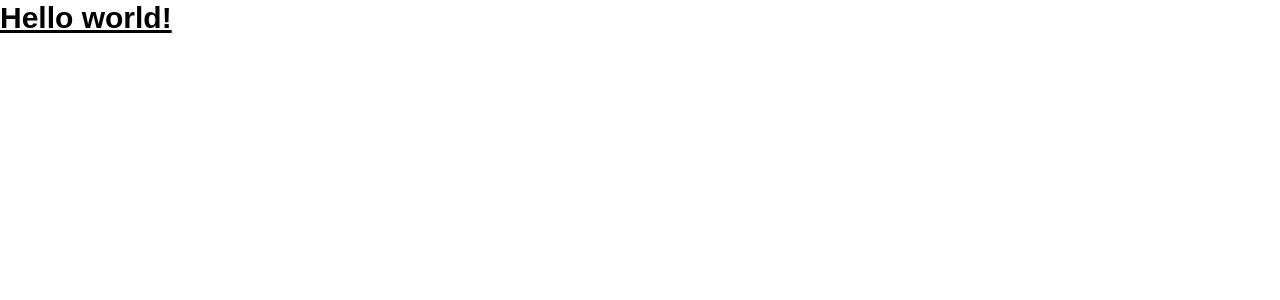
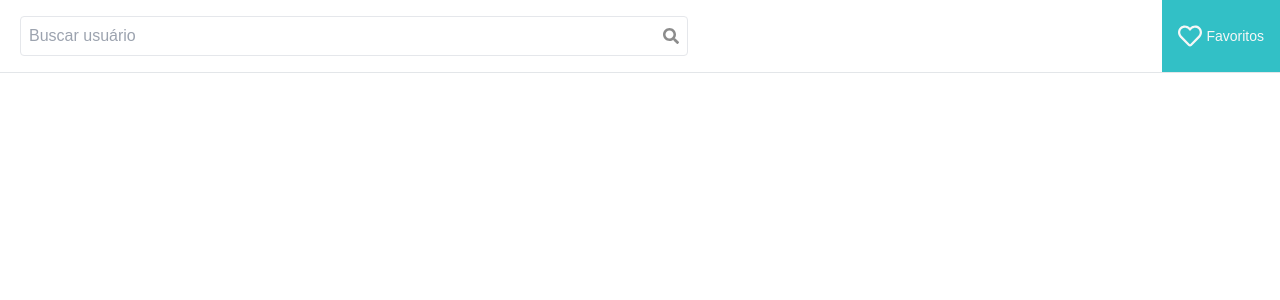
Before and after one commit to anapfern/GitHub-Repos, a React (Vite) app: page / in a window 1280 px wide. Shown: the top 300 px of the page. Built offline with nearby package versions, Linux system fonts and the light colour scheme.

Commit message:
feat: create header component

```diff
--- a/package.json
+++ b/package.json
@@ -12,7 +12,8 @@
   "dependencies": {
     "axios": "^1.7.3",
     "react": "^18.3.1",
-    "react-dom": "^18.3.1"
+    "react-dom": "^18.3.1",
+    "react-icons": "^5.2.1"
   },
   "devDependencies": {
     "@types/react": "^18.3.3",
--- a/src/App.tsx
+++ b/src/App.tsx
@@ -1,3 +1,5 @@
+import Header from "./components/Header";
+
 export default function App() {
-  return <h1 className="text-3xl font-bold underline">Hello world!</h1>;
+  return <Header />;
 }
--- /dev/null
+++ b/src/components/Header.tsx
@@ -0,0 +1,14 @@
+import { FaRegHeart } from "react-icons/fa";
+import SearchUsersInput from "./SearchUsersInput";
+
+export default function Header() {
+  return (
+    <div className="border-b border-borderAndLine hidden md:flex justify-between gap-2">
+      <SearchUsersInput />
+      <button className="flex items-center gap-1 bg-primaryColor text-whiteBackgroundLight text-paragraphMdBold pl-4 pr-4">
+        <FaRegHeart size={24} />
+        Favoritos
+      </button>
+    </div>
+  );
+}
--- /dev/null
+++ b/src/components/SearchUsersInput.tsx
@@ -0,0 +1,10 @@
+import { FaSearch } from "react-icons/fa";
+
+export default function SearchUsersInput() {
+  return (
+    <div className="border w-[41.75rem] h-[2.5rem] mt-4 mb-4 ml-5 flex gap-2 rounded items-center text-placeholder">
+      <input className="flex-grow ml-2 focus:outline-none" placeholder="Buscar usuário" />
+      <FaSearch className="mr-2" />
+    </div>
+  );
+}
```
Also changed, not shown: 1 other file (tests, documents, lock files or other folders).
